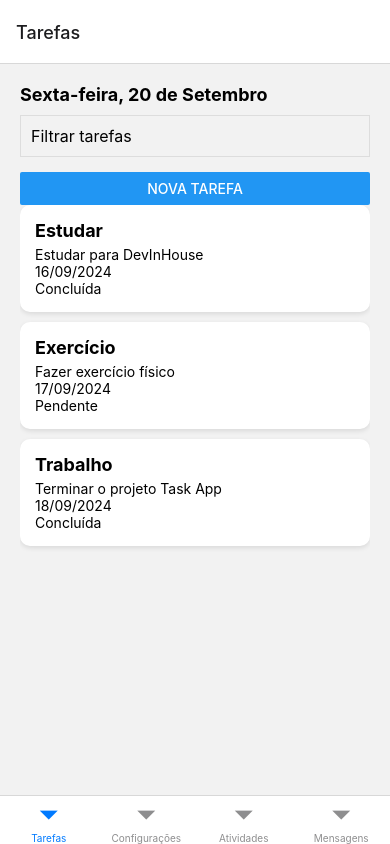
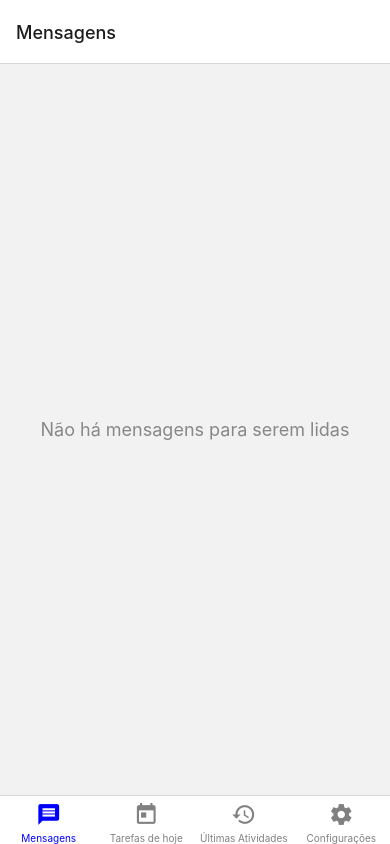
Before and after one commit to DEVinHouse-Clamed-V3/task-app, a React Native app: screen / in a window 390 px wide. Built offline with nearby package versions, Linux system fonts and the light colour scheme.

Commit message:
Implementado registro de tarefas concluídas na aba 'Últimas Atividades', com nome, descrição e data, armazenando no AsyncStorage e exibindo em ordem cronológica.

```diff
--- a/App.js
+++ b/App.js
@@ -7,6 +7,7 @@ import TelaTarefas from './screens/TelaTarefas';
 import TelaConfiguracoes from './screens/TelaConfiguracoes';
 import TelaUltimasAtividades from './screens/TelaUltimasAtividades';
 import TelaMensagens from './screens/TelaMensagens';
+import Icon from 'react-native-vector-icons/MaterialIcons';
 
 
 const abas = createBottomTabNavigator();
@@ -14,11 +15,31 @@ const abas = createBottomTabNavigator();
 export default function App() {
   return (
     <NavigationContainer>
-      <abas.Navigator>
-        <abas.Screen name="Tarefas" component={TelaTarefas} />
+      <abas.Navigator
+        screenOptions={({ route }) => ({
+          tabBarIcon: ({ color, size }) => {
+            let iconName;
+
+            if (route.name === 'Mensagens') {
+              iconName = 'message';
+            } else if (route.name === 'Tarefas de hoje') {
+              iconName = 'today';
+            } else if (route.name === 'Últimas Atividades') {
+              iconName = 'history';
+            } else if (route.name === 'Configurações') {
+              iconName = 'settings';
+            }
+
+            return <Icon name={iconName} size={size} color={color} />;
+          },
+          tabBarActiveTintColor: 'blue',
+          tabBarInactiveTintColor: 'gray',
+        })}
+      >
+        <abas.Screen name="Mensagens" component={TelaMensagens} />
+        <abas.Screen name="Tarefas de hoje" component={TelaTarefas} />
+        <abas.Screen name="Últimas Atividades" component={TelaUltimasAtividades} />
         <abas.Screen name="Configurações" component={TelaConfiguracoes} />
-        <abas.Screen name="Atividades" component={TelaUltimasAtividades} />
-        <abas.Screen name="Mensagens" component={TelaMensagens} />
       </abas.Navigator>
     </NavigationContainer>
   );
--- a/package.json
+++ b/package.json
@@ -9,15 +9,16 @@
     "web": "expo start --web"
   },
   "dependencies": {
+    "@react-native-async-storage/async-storage": "1.23.1",
     "@react-navigation/bottom-tabs": "^6.6.1",
     "@react-navigation/native": "^6.1.18",
     "expo": "~51.0.28",
     "expo-status-bar": "~1.12.1",
     "react": "18.2.0",
     "react-native": "0.74.5",
+    "react-native-safe-area-context": "4.10.5",
     "react-native-screens": "3.31.1",
-    "react-native-safe-area-context": "4.10.5",
-    "@react-native-async-storage/async-storage": "1.23.1"
+    "react-native-vector-icons": "^10.2.0"
   },
   "devDependencies": {
     "@babel/core": "^7.20.0"
--- a/screens/TelaTarefas.js
+++ b/screens/TelaTarefas.js
@@ -1,5 +1,5 @@
 import React, { useEffect, useState } from "react";
-import { View, Text, FlatList, TextInput, StyleSheet, Button } from "react-native";
+import { View, Text, FlatList, TextInput, StyleSheet, Button, TouchableOpacity } from "react-native";
 import tasks from "../data/dadosTarefas";
 import CardTarefa from "../components/CardTarefa";
 import ModalNovaTarefa from "../components/ModalNovaTarefa";
@@ -43,6 +43,7 @@ export default function TelaTarefas() {
     const [tarefas, setTarefas] = useState([]);
     const [modalVisivel, setModalVisivel] = useState(false);
     const [filtro, setFiltro] = useState("");
+    const [atividades, setAtividades] = useState([]);
 
     useEffect(() => {
         const carregarTarefas = async () => {
@@ -58,12 +59,32 @@ export default function TelaTarefas() {
             }
         };
 
+        const carregarAtividades = async () => {
+            try {
+                const atividadesSalvas = await AsyncStorage.getItem("atividades");
+                if (atividadesSalvas !== null) {
+                    setAtividades(JSON.parse(atividadesSalvas));
+                }
+            } catch (error) {
+                console.log(error);
+            }
+        };
+
         carregarTarefas();
+        carregarAtividades();
     }, []);
 
     const salvarTarefas = async (tarefas) => {
         try {
             await AsyncStorage.setItem("tarefas", JSON.stringify(tarefas));
+        } catch (error) {
+            console.log(error);
+        }
+    };
+
+    const salvarAtividades = async (atividades) => {
+        try {
+            await AsyncStorage.setItem("atividades", JSON.stringify(atividades));
         } catch (error) {
             console.log(error);
         }
@@ -86,17 +107,42 @@ export default function TelaTarefas() {
         setModalVisivel(false);
     };
 
+    const concluirTarefa = (index) => {
+        const novasTarefas = [...tarefas];
+        novasTarefas[index].status = true;
+
+        const novaAtividade = {
+            nome: novasTarefas[index]?.nome || "Tarefa",
+            descricao: novasTarefas[index]?.descricao || "Sem descrição",
+            data: obterDataFormatada(),
+        };
+
+        const novasAtividades = [novaAtividade, ...atividades];
+        setAtividades(novasAtividades);
+
+        salvarTarefas(novasTarefas);
+        salvarAtividades(novasAtividades);
+        setTarefas(novasTarefas);
+    }
+
     const filtrarTarefas = tarefas.filter(tarefa =>
         tarefa.nome && typeof tarefa.nome === "string" && tarefa.nome.toLowerCase().includes(filtro.toLowerCase())
     );
 
     const renderTarefa = ({ item }) => (
+        <View>
             <CardTarefa
                 titulo={item.nome}
                 descricao={item.descricao}
                 data={item.data}
                 status={item.status}
             />
+            {!item.status && (
+                <TouchableOpacity onPress={() => concluirTarefa(tarefas.indexOf(item))}>
+                    <Text style={styles.botaoConcluir}>Marcar como Concluída</Text>
+                </TouchableOpacity>
+            )}
+        </View>
     );
 
     return (
@@ -144,5 +190,11 @@ const styles = StyleSheet.create({
         borderWidth: 1,
         marginBottom: 15,
     },
+    botaoConcluir: {
+        color: "blue",
+        marginTop: 5,
+        marginBottom: 10,
+        textDecorationLine: "underline",
+    },
 
 });
--- a/screens/TelaUltimasAtividades.js
+++ b/screens/TelaUltimasAtividades.js
@@ -1,11 +1,47 @@
-import React from "react";
-import { View, Text, StyleSheet } from "react-native";
-
+import React, { useEffect, useState } from "react";
+import { View, Text, StyleSheet, FlatList } from "react-native";
+import AsyncStorage from "@react-native-async-storage/async-storage";
+import { useFocusEffect } from "@react-navigation/native";
 
 export default function TelaUltimasAtividades() {
+    const [atividades, setAtividades] = useState([]);
+
+    useFocusEffect(
+        React.useCallback(() => {
+            const carregarAtividades = async () => {
+                try {
+                    const atividadesSalvas = await AsyncStorage.getItem("atividades");
+                    if (atividadesSalvas !== null) {
+                        setAtividades(JSON.parse(atividadesSalvas));
+                    }
+                } catch (error) {
+                    console.log(error);
+                }
+            };
+
+            carregarAtividades();
+        }, [])
+    );
+
+    const renderAtividades = ({ item }) => (
+        <View style={styles.atividadeContainer}>
+            <Text style={styles.atividadeTexto}>{item.nome}</Text>
+            <Text style={styles.atividadeDescricao}>{item.descricao}</Text>
+            <Text style={styles.atividadeData}>{item.data}</Text>
+        </View>
+    );
+
     return (
         <View style={styles.container}>
-            <Text style={styles.textoAtividade}>Não há atividades recentes na aplicação</Text>
+            {atividades.length === 0 ? (
+                <Text style={styles.textoSemAtividade}>Não há atividades recentes na aplicação</Text>
+            ) : (
+                <FlatList
+                    data={atividades}
+                    renderItem={renderAtividades}
+                    keyExtractor={(item, index) => index.toString()}
+                />
+            )}
         </View>
     );
 }
@@ -17,8 +53,26 @@ const styles = StyleSheet.create({
         alignItems: "center",
         padding: 20,
     },
-    textoAtividade: {
+    textoSemAtividade: {
         fontSize: 18,
         color: "#888",
     },
+    atividadeContainer: {
+        padding: 10,
+        borderBottomColor: "#ddd",
+        borderBottomWidth: 1,
+        width: "100%",
+    },
+    atividadeTexto: {
+        fontSize: 16,
+        fontWeight: "bold",
+    },
+    atividadeData: {
+        fontSize: 14,
+        color: "#888",
+    },
+    atividadeDescricao: {
+        fontSize: 14,
+        color: "#444",
+    },
 });
```
Also changed, not shown: 1 other file (tests, documents, lock files or other folders). Lines whose indentation alone changed are shown as unchanged.
